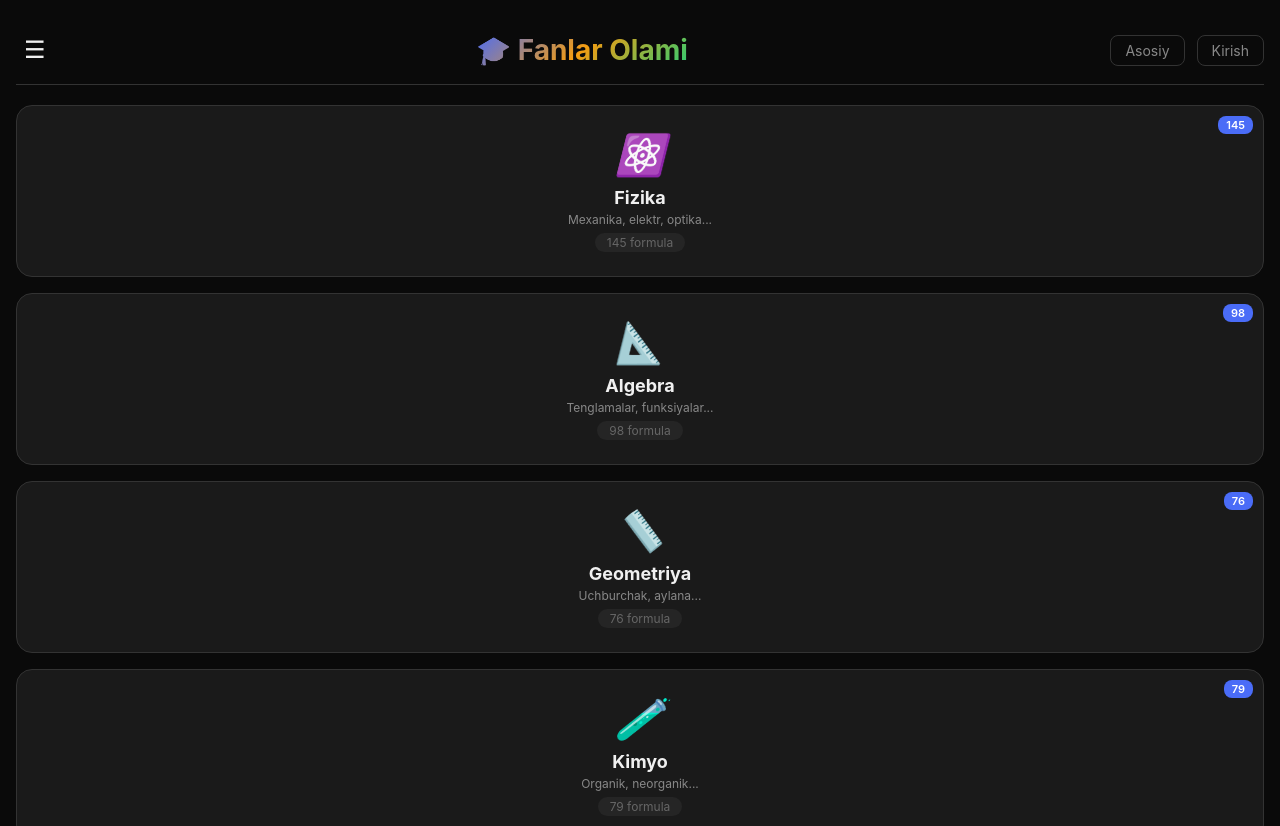
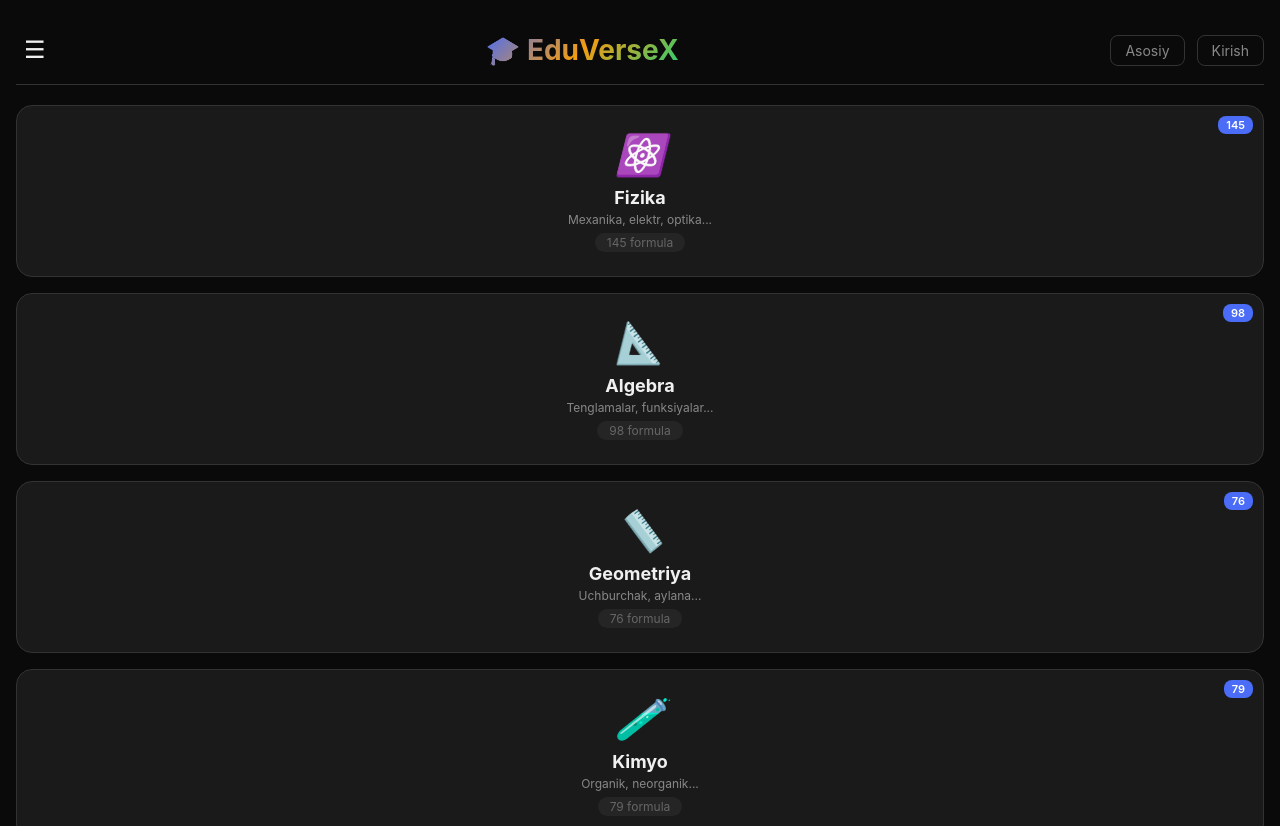
Before and after one commit to boburbek2011/EduVerseX, a website: page public/main.html in a window 1280 px wide. Shown: the top 826 px of the page. Drawn offline with Linux system fonts and the light colour scheme; no server answers.

Commit message:
Update main.html

```diff
--- a/public/main.html
+++ b/public/main.html
@@ -382,7 +382,7 @@
 
 <header class="header">
     <button onclick="toggleSidebar()" class="menu-btn">☰</button>
-    <h1 onclick="showMain()">🎓 Fanlar Olami</h1>
+    <h1 onclick="showMain()">🎓 EduVerseX</h1>
     <div class="nav-links">
         <a href="#" onclick="showMain(); return false;">Asosiy</a>
         <button onclick="openModal('loginModal')" id="loginBtn">Kirish</button>
```
